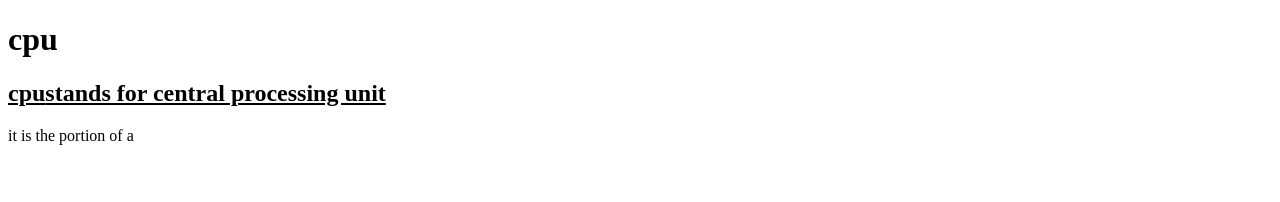
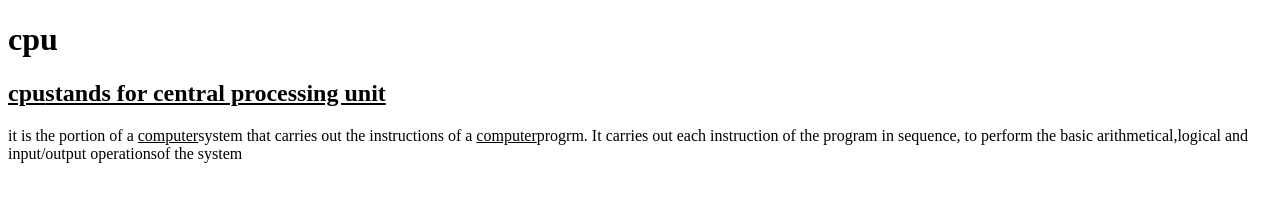
Before and after one commit to iamneo-production/edddacafbaafeeaadaeccdfffebaeceaec, a website: page public/index.html in a window 1280 px wide. Drawn offline with Linux system fonts and the light colour scheme.

Commit message:
Backup Commit

```diff
--- a/public/index.html
+++ b/public/index.html
@@ -10,6 +10,9 @@
 <body>
    <h1>cpu</h1>
    <h2><u><b>cpu</b>stands for central processing unit</u></h2>
-   it is the portion of a
+  <p>it is the portion of a <u>computer</u>system that carries
+out the instructions of a <u>computer</u>progrm.
+It carries out each instruction of the program in sequence,
+to perform the basic arithmetical,logical and input/output operationsof the system</p>
 </body>
 </html>
```
